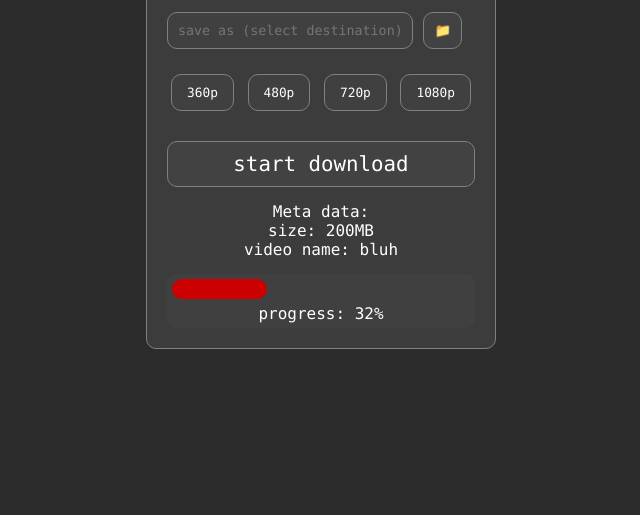
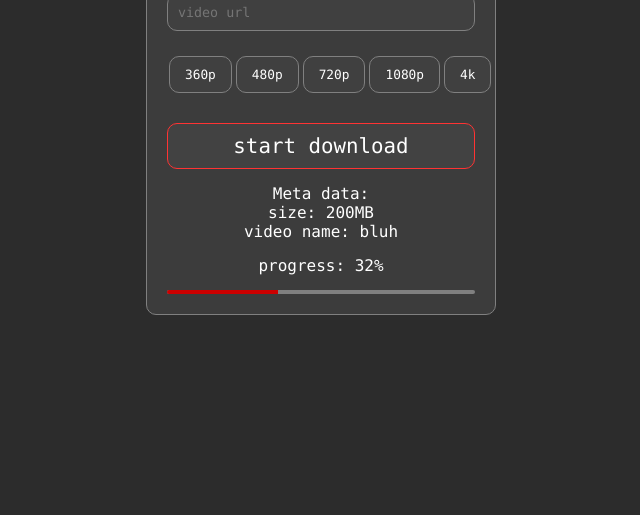
Before and after one commit to alinasrollahpour/ali-dlp, a website: page index.html in a window 1280 px wide. Shown: the part 285-800 px from the top of the page, without its empty margins (319-959 px from the left). Drawn offline with Linux system fonts and the light colour scheme.

```diff
--- a/index.html
+++ b/index.html
@@ -4,33 +4,31 @@
     <meta charset="UTF-8">
     <meta name="viewport" content="width=device-width, initial-scale=1.0">
     <title>Downloader UI</title>
-    <link rel="stylesheet" href="style.css">
+    <link rel="stylesheet" href="/style.css">
 </head>
 <body>
 <div class="container">
     <h1>ali-dlp</h1>
 
-    <div class="input-group" id="url-input">
-        <input type="text" id="video-url" placeholder="video url">
-    </div>
 
-    <div class="input-group" id="file-input">
-        <input type="text" id="destination" placeholder="save as (select destination)" readonly>
-        <button id="choose-file">📁</button>
-    </div>
+    <input type="text" id="video-url" placeholder="video url">
+
 
     <div class="resolution-group">
-        <input type="radio" id="res360" name="resolution" value="360p">
+        <input type="radio" id="res360" name="resolution" value="360">
         <label for="res360">360p</label>
 
-        <input type="radio" id="res480" name="resolution" value="480p">
+        <input type="radio" id="res480" name="resolution" value="480">
         <label for="res480">480p</label>
 
-        <input type="radio" id="res720" name="resolution" value="720p">
+        <input type="radio" id="res720" name="resolution" value="720">
         <label for="res720">720p</label>
 
-        <input type="radio" id="res1080" name="resolution" value="1080p">
+        <input type="radio" id="res1080" name="resolution" value="1080">
         <label for="res1080">1080p</label>
+
+        <input type="radio" id="res2160" name="resolution" value="2160">
+        <label for="res2160">4k</label>
     </div>
 
 
@@ -42,12 +40,14 @@
         <p>video name: bluh</p>
     </div>
 
+    <p id="progress-text">progress: 32%</p>
+
     <div class="progress-bar-container">
         <div class="progress-bar" id="progress-bar"></div>
-        <p id="progress-text">progress: 32%</p>
+
     </div>
 </div>
 
-<script src="script.js"></script>
+<script src="/script.js"></script>
 </body>
 </html>
--- a/package.json
+++ b/package.json
@@ -2,7 +2,7 @@
   "name": "ali-dlp",
   "version": "1.0.0",
   "description": "a simple web-ui for yt-dlp",
-  "main": "script.js",
+  "main": "public/script.js",
   "type": "module",
   "scripts": {
     "test": "echo \"Error: no test specified\" && exit 1"
@@ -12,6 +12,7 @@
   "license": "ISC",
   "dependencies": {
     "express": "^4.21.0",
+    "node-file-dialog": "^1.0.3",
     "open": "^10.1.0"
   }
 }
--- a/script.js
+++ b/public/script.js
@@ -1,5 +1,7 @@
 
 //script to run on browser
+
+
 
 document.getElementById('choose-file').addEventListener('click', function () {
     alert('Select file destination dialog would appear here.');
--- a/style.css
+++ b/public/style.css
@@ -28,6 +28,27 @@
     height: 100vh;
 }
 
+.progress-bar-container {
+    margin-top: 15px;
+    border-radius: 50px;
+    background-color: gray;
+    width: 100%;
+    height: 4px;
+    overflow: hidden;
+    padding: 0;
+}
+
+.progress-bar {
+    position: relative;
+    background-color: var(--button-red-bg);
+    margin: 0;
+    padding: 0;
+    top: 0;
+    left: 0;
+    width: 36%;
+    height: 100%;
+}
+
 .container {
     border: var(--border);
     background-color: #3c3c3c;
@@ -41,7 +62,9 @@
     margin-bottom: 20px;
 }
 
-.input-group {
+#video-url {
+    margin: 0;
+    width: 100%;
     margin-bottom: 15px;
     display: flex;
 }
@@ -56,9 +79,7 @@
     margin-right: 10px;
 }
 
-#video-url {
-    width: 95%;
-}
+
 
 button {
     padding: 10px;
@@ -75,6 +96,8 @@
 }
 
 .resolution-group {
+    display: flex;
+    justify-content: space-between;
     margin: 15px 0;
 }
 
@@ -97,6 +120,7 @@
     background-color: var(--button-bg);
     border-radius: var(--border-radius);
     margin-top: 5px;
+    border-color: var(--button-hover-bg);
 }
 #start-download:hover {
     background-color: var(--button-hover-bg);
@@ -106,19 +130,6 @@
     margin: 15px 0;
 }
 
-.progress-bar-container {
-    background-color: var(--input-bg);
-    border-radius: var(--border-radius);
-    padding: 5px;
-    margin-top: 10px;
-}
-
-.progress-bar {
-    width: 32%;
-    height: 20px;
-    background-color: var(--progress-bg);
-    border-radius: var(--border-radius);
-}
 
 #progress-text {
     color: var(--progress-color);
```
Also changed, not shown: app.js (+20 -13 lines), 1 other file.
